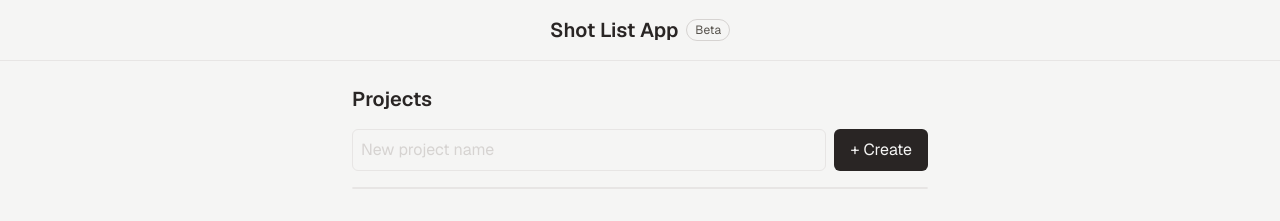
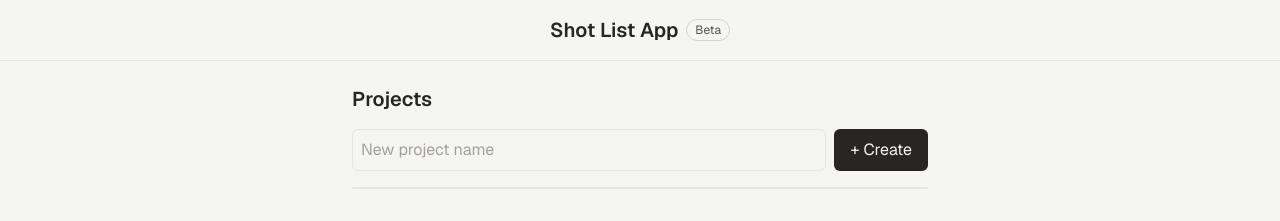
Before and after one commit to shayaankn/shot-list-app, an Angular app: page /projects in a window 1280 px wide. Shown: the top 221 px of the page. Built offline with nearby package versions, Linux system fonts and the light colour scheme.

Commit message:
projects.html: make placeholder text darker

```diff
--- a/src/app/projects/projects.html
+++ b/src/app/projects/projects.html
@@ -6,7 +6,7 @@
       [(ngModel)]="newProjectName"
       type="text"
       placeholder="New project name"
-      class="flex-grow border border-stone-200 hover:border-stone-400 placeholder-stone-300 rounded-md p-2"
+      class="flex-grow border border-stone-200 hover:border-stone-400 placeholder-stone-400 rounded-md p-2"
     />
     <button
       (click)="createProject()"
```
